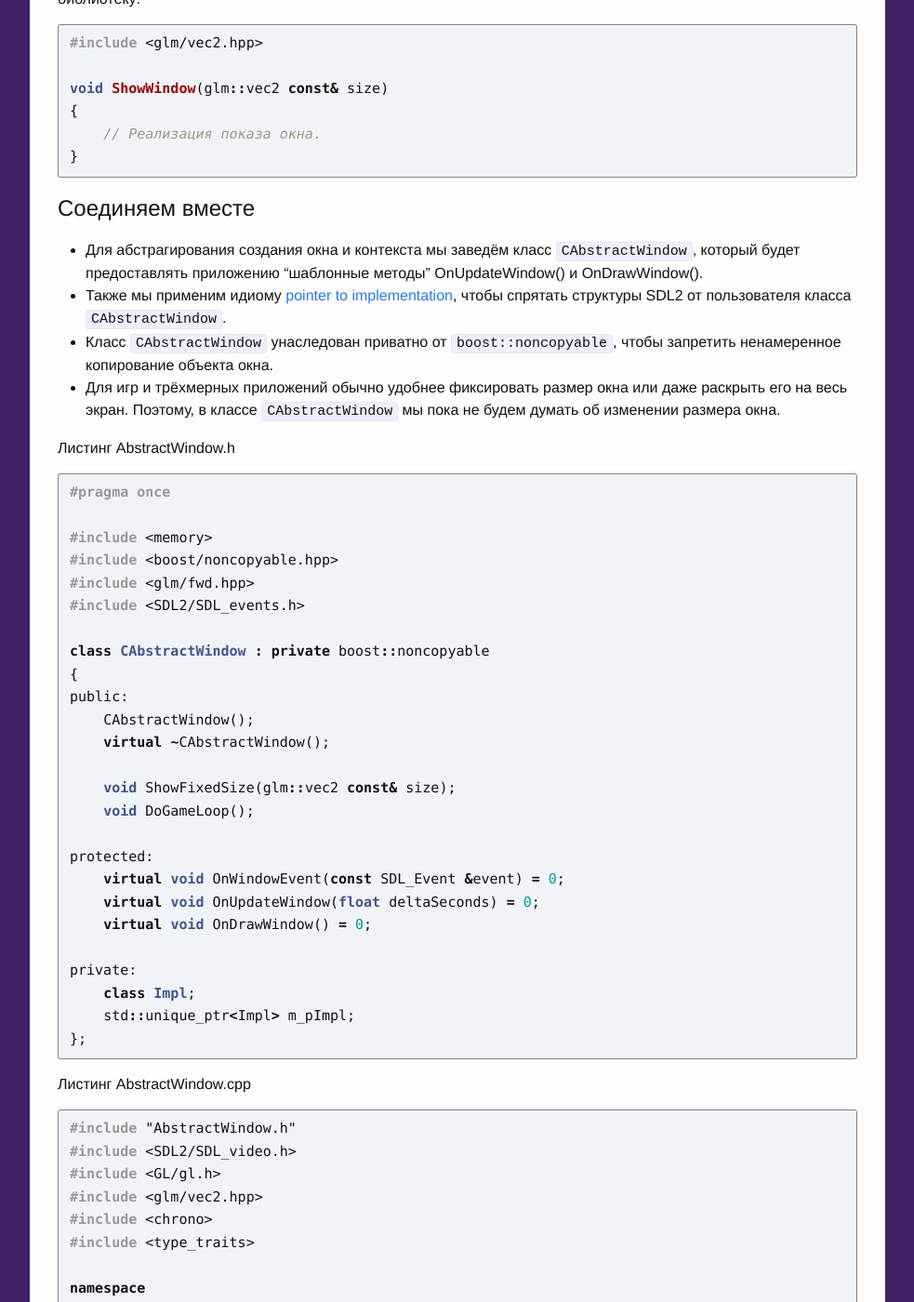
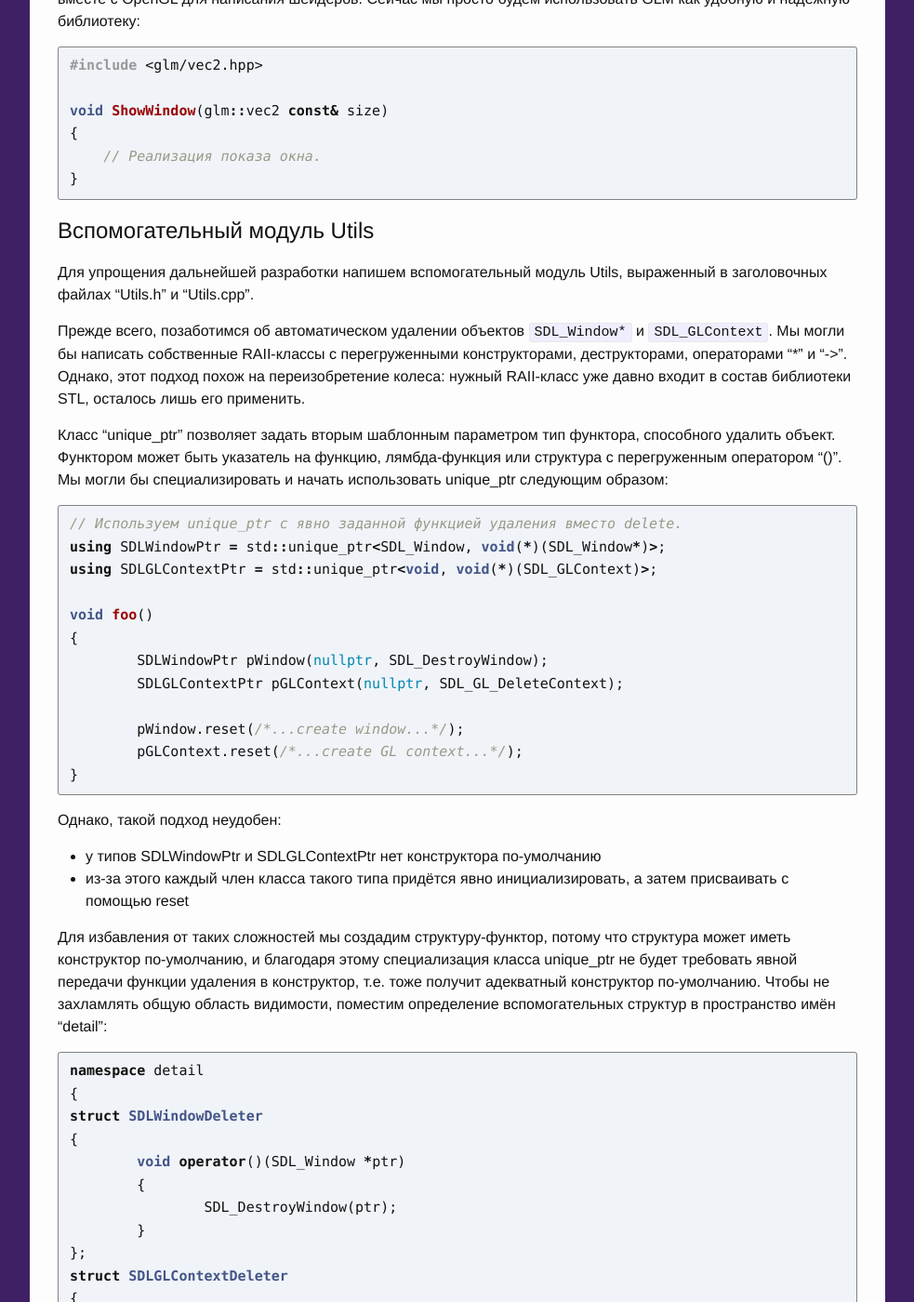
Before and after one commit to ps-group/ps-group.github.io, a Jekyll site: the page built from _opengl/lesson_1.md, in a window 1280 px wide and 1400 px high, scrolled down 4180 px. Shown: the whole window at 93% size, without its empty margins (148-1131 px from the left). Built offline with Jekyll 4.4.1, drawn with Linux system fonts in a browser that asks for light colours; some of the changed text lies outside the part shown.

Commit message:
Updated lesson #1 to reflect changes main repository dev branch

````diff
--- a/_opengl/lesson_1.md
+++ b/_opengl/lesson_1.md
@@ -131,14 +131,93 @@
 }
 ```
 
-## Соединяем вместе
+## Вспомогательный модуль Utils
 
-- Для абстрагирования создания окна и контекста мы заведём класс `CAbstractWindow`, который будет предоставлять приложению "шаблонные методы" OnUpdateWindow() и OnDrawWindow().
+Для упрощения дальнейшей разработки напишем вспомогательный модуль Utils, выраженный в заголовочных файлах "Utils.h" и "Utils.cpp".
+
+Прежде всего, позаботимся об автоматическом удалении объектов `SDL_Window*` и `SDL_GLContext`. Мы могли бы написать собственные RAII-классы с перегруженными конструкторами, деструкторами, операторами "*" и "->". Однако, этот подход похож на переизобретение колеса: нужный RAII-класс уже давно входит в состав библиотеки STL, осталось лишь его применить.
+
+Класс "unique_ptr" позволяет задать вторым шаблонным параметром тип функтора, способного удалить объект. Функтором может быть указатель на функцию, лямбда-функция или структура с перегруженным оператором "()". Мы могли бы специализировать и начать использовать unique_ptr следующим образом:
+
+```cpp
+// Используем unique_ptr с явно заданной функцией удаления вместо delete.
+using SDLWindowPtr = std::unique_ptr<SDL_Window, void(*)(SDL_Window*)>;
+using SDLGLContextPtr = std::unique_ptr<void, void(*)(SDL_GLContext)>;
+
+void foo()
+{
+	SDLWindowPtr pWindow(nullptr, SDL_DestroyWindow);
+	SDLGLContextPtr pGLContext(nullptr, SDL_GL_DeleteContext);
+
+	pWindow.reset(/*...create window...*/);
+	pGLContext.reset(/*...create GL context...*/);
+}
+```
+
+Однако, такой подход неудобен:
+
+- у типов SDLWindowPtr и SDLGLContextPtr нет конструктора по-умолчанию
+- из-за этого каждый член класса такого типа придётся явно инициализировать, а затем присваивать с помощью reset
+
+Для избавления от таких сложностей мы создадим структуру-функтор, потому что структура может иметь  конструктор по-умолчанию, и благодаря этому специализация класса unique_ptr не будет требовать явной передачи функции удаления в конструктор, т.е. тоже получит адекватный конструктор по-умолчанию. Чтобы не захламлять общую область видимости, поместим определение вспомогательных структур в пространство имён "detail":
+
+```cpp
+namespace detail
+{
+struct SDLWindowDeleter
+{
+	void operator()(SDL_Window *ptr)
+	{
+		SDL_DestroyWindow(ptr);
+	}
+};
+struct SDLGLContextDeleter
+{
+	void operator()(SDL_GLContext ptr)
+	{
+		SDL_GL_DeleteContext(ptr);
+	}
+};
+}
+
+// Используем unique_ptr с явно заданным функтором удаления вместо delete.
+using SDLWindowPtr = std::unique_ptr<SDL_Window, detail::SDLWindowDeleter>;
+
+// Используем unique_ptr с явно заданным функтором удаления вместо delete.
+using SDLGLContextPtr = std::unique_ptr<void, detail::SDLGLContextDeleter>;
+```
+
+Также мы добавим класс CUtils, содержащий только статические методы, и класс CChronometer, отвечающий за измерение промежутков времени между кадрами:
+
+```cpp
+class CUtils
+{
+public:
+	CUtils() = delete;
+
+	static void InitOnceSDL2();
+	static void ValidateSDL2Errors();
+};
+
+class CChronometer
+{
+public:
+	CChronometer();
+	float GrabDeltaTime();
+
+private:
+	std::chrono::system_clock::time_point m_lastTime;
+};
+```
+
+## Создаём работоспособное приложение
+
+- Для абстрагирования создания окна и контекста мы заведём класс `CAbstractWindow`, который будет предоставлять приложению так называемые "шаблонные методы" OnUpdateWindow() и OnDrawWindow().
 - Также мы применим идиому [pointer to implementation](https://habrahabr.ru/post/118010/), чтобы спрятать структуры SDL2 от пользователя класса `CAbstractWindow`.
 - Класс `CAbstractWindow` унаследован приватно от `boost::noncopyable`, чтобы запретить ненамеренное копирование объекта окна.
 - Для игр и трёхмерных приложений обычно удобнее фиксировать размер окна или даже раскрыть его на весь экран. Поэтому, в классе `CAbstractWindow` мы пока не будем думать об изменении размера окна.
 
-#### Листинг AbstractWindow.h
+### Файл AbstractWindow.h
 
 ```cpp
 #pragma once
@@ -154,10 +233,12 @@
     CAbstractWindow();
     virtual ~CAbstractWindow();
 
-    void ShowFixedSize(glm::vec2 const& size);
+    void ShowFixedSize(glm::ivec2 const& size);
     void DoGameLoop();
 
 protected:
+    void SetBackgroundColor(glm::vec4 const& color);
+
     virtual void OnWindowEvent(const SDL_Event &event) = 0;
     virtual void OnUpdateWindow(float deltaSeconds) = 0;
     virtual void OnDrawWindow() = 0;
@@ -168,56 +249,25 @@
 };
 ```
 
-#### Листинг AbstractWindow.cpp
+### Файл AbstractWindow.cpp
 
 ```cpp
+#include "stdafx.h"
 #include "AbstractWindow.h"
-#include <SDL2/SDL_video.h>
-#include <GL/gl.h>
-#include <glm/vec2.hpp>
-#include <chrono>
-#include <type_traits>
+#include "Utils.h"
 
 namespace
 {
-const char WINDOW_TITLE[] = "SDL2/OpenGL Demo";
-
-// Используем unique_ptr с явно заданной функцией удаления вместо delete.
-using SDLWindowPtr = std::unique_ptr<SDL_Window, void(*)(SDL_Window*)>;
-using SDLGLContextPtr = std::unique_ptr<void, void(*)(SDL_GLContext)>;
-
-class CChronometer
-{
-public:
-    CChronometer()
-        : m_lastTime(std::chrono::system_clock::now())
-    {
-    }
-
-    float GrabDeltaTime()
-    {
-        auto newTime = std::chrono::system_clock::now();
-        auto timePassed = std::chrono::duration_cast<std::chrono::milliseconds>(newTime - m_lastTime);
-        m_lastTime = newTime;
-        return 0.001f * float(timePassed.count());
-    }
-
-private:
-    std::chrono::system_clock::time_point m_lastTime;
-};
+const char WINDOW_TITLE[] = "SDL2+OpenGL Demo (press R, G, B to change window color)";
 }
 
 class CAbstractWindow::Impl
 {
 public:
-    Impl()
-        : m_pWindow(nullptr, SDL_DestroyWindow)
-        , m_pGLContext(nullptr, SDL_GL_DeleteContext)
-    {
-    }
+    void ShowFixedSize(glm::ivec2 const& size)
+	{
+		CUtils::InitOnceSDL2();
 
-    void ShowFixedSize(glm::vec2 const& size)
-    {
         // Специальное значение SDL_WINDOWPOS_CENTERED вместо x и y заставит SDL2
         // разместить окно в центре монитора по осям x и y.
         // Для использования OpenGL вы ДОЛЖНЫ указать флаг SDL_WINDOW_OPENGL.
@@ -226,18 +276,21 @@
 
         // Создаём контекст OpenGL, связанный с окном.
         m_pGLContext.reset(SDL_GL_CreateContext(m_pWindow.get()));
-        // Отсутствие контекста - это фатальная ошибка выполнения
         if (!m_pGLContext)
         {
-            std::cerr << "OpenGL context initialization failed" << std::endl;
-            std::abort();
+			CUtils::ValidateSDL2Errors();
         }
     }
 
-    void Clear()
+    void SetBackgroundColor(const glm::vec4 &color)
     {
-        // Заливка кадра чёрным цветом средствами OpenGL
-        glClearColor(0,0,0,1);
+        m_clearColor = color;
+    }
+
+    void Clear()const
+    {
+        // Заливка кадра цветом фона средствами OpenGL
+        glClearColor(m_clearColor.x, m_clearColor.y, m_clearColor.z, m_clearColor.w);
         glClear(GL_COLOR_BUFFER_BIT);
     }
 
@@ -263,7 +317,7 @@
 {
 }
 
-void CAbstractWindow::ShowFixedSize(const glm::vec2 &size)
+void CAbstractWindow::ShowFixedSize(const glm::ivec2 &size)
 {
     m_pImpl->ShowFixedSize(size);
 }
@@ -297,19 +351,51 @@
         }
     }
 }
+
+void CAbstractWindow::SetBackgroundColor(const glm::vec4 &color)
+{
+    m_pImpl->SetBackgroundColor(color);
+}
 ```
 
-#### Листинг main.cpp
+### Файл main.cpp
+
+В файле main мы опишем также класс CWindow, который на данном этапе будет только
+
+- реализовывать абстрактный класс CAbstractWindow
+- обрабатывать клавиши R, G, B, чтобы менять цвет фона окна соответственно на красный, зелёный и синий
+
 ```cpp
+#include "stdafx.h"
 #include "AbstractWindow.h"
-#include <glm/vec2.hpp>
+#include <SDL2/SDL.h>
+
+// Выключаем макроподмену main на SDL_main,
+// т.к. приложение собирается c SUBSYSTEM:CONSOLE
+#ifdef _WIN32
+#undef main
+#endif
 
 class CWindow : public CAbstractWindow
 {
 protected:
     void OnWindowEvent(const SDL_Event &event) override
     {
-        (void)event;
+        if (event.type == SDL_KEYDOWN)
+        {
+            switch (event.key.keysym.sym)
+            {
+            case SDLK_r:
+                SetBackgroundColor({1, 0, 0, 1});
+                break;
+            case SDLK_g:
+                SetBackgroundColor({0, 1, 0, 1});
+                break;
+            case SDLK_b:
+                SetBackgroundColor({0, 0, 1, 1});
+                break;
+            }
+        }
     }
 
     void OnUpdateWindow(float deltaSeconds) override
````
Also changed, not shown: other parts of _opengl/lesson_1.md (+3 -0 lines).
